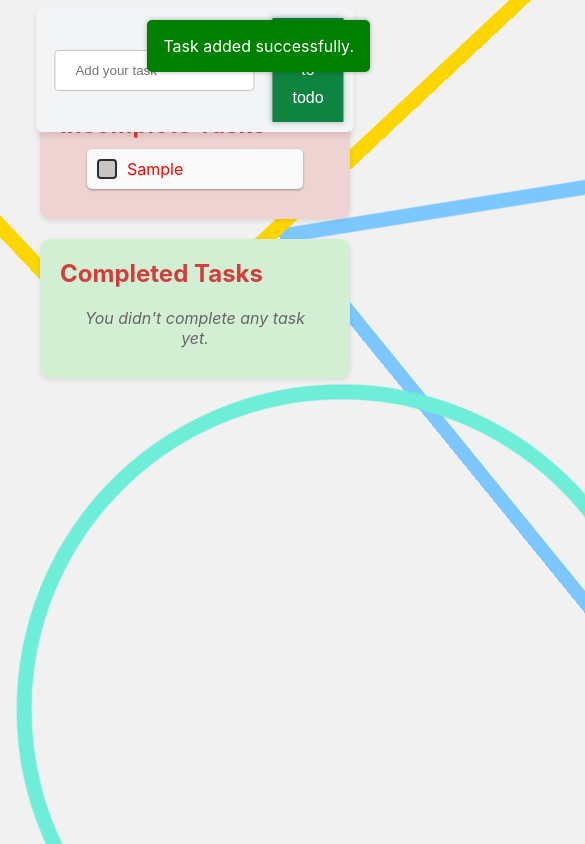
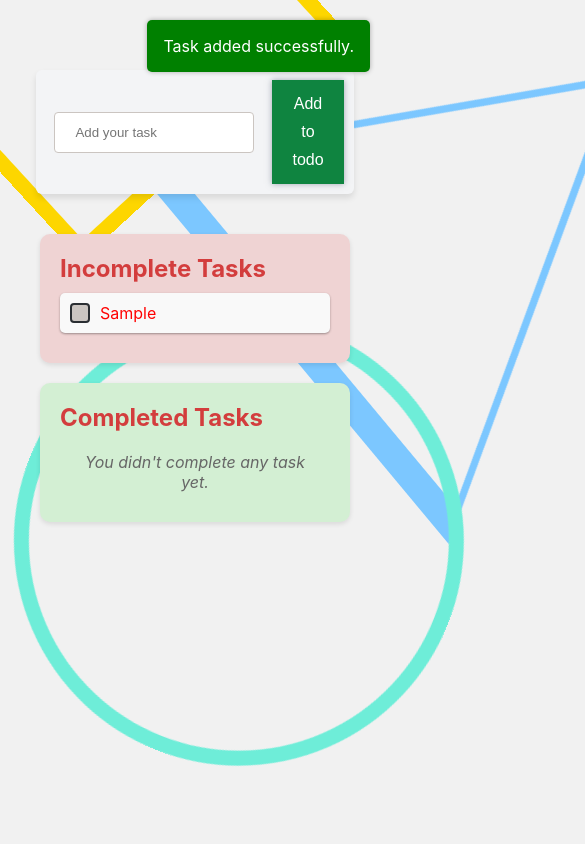
Before and after one commit to negrahodzic/react-todo-app, a React (Create React App) app: page / in a window 390 px wide. Both pictures are taken after typing "Sample" into the empty fields and a click on the button "Add to todo". Shown: the top 844 px of the page, 585 px wide, since content can reach past the window. Built offline with nearby package versions, Linux system fonts and the light colour scheme.

Commit message:
Task actions css fixes

```diff
--- a/src/App.module copy.css
+++ /dev/null
@@ -1,225 +0,0 @@
-@import url('./assets/css/variables.css');
-
-/* General styles */
-body {
-  font-family: 'Segoe UI', Tahoma, Geneva, Verdana, sans-serif;
-  background-color: #f5f5f5;
-}
-
-.add-task-wrapper {
-  display: flex;
-  justify-content: center;
-  align-items: center;
-  margin-top: 40px;
-  position: absolute;
-  margin-bottom: 30px;
-}
-
-.add-task-input {
-  width: 100%;
-  max-width: 300px;
-  padding: 12px 20px;
-  margin: 0 8px;
-  display: inline-block;
-  border: 1px solid var(--color-light);
-  border-radius: 4px;
-  box-sizing: border-box;
-}
-
-/* Todo App Container */
-.todo-app-container {
-  background-color: #ffffff;
-  box-shadow: 0 4px 6px rgba(0, 0, 0, 0.1);
-  padding: 60px 30px 30px;
-  position: relative;
-  max-width: 800px;
-  margin: 40px auto;
-  margin-top: 150px;
-  border-radius: 12px;
-}
-
-.todos {
-  margin-top: 70px;
-}
-
-/* Task list */
-.task-list {
-  display: grid;
-  grid-template-columns: repeat(auto-fit, minmax(300px, 1fr));
-  grid-gap: 20px;
-}
-
-/* Subtasks */
-.subtasks {
-  margin-left: 20px;
-}
-
-.subtasks li {
-  margin-top: 5px;
-  list-style: none;
-}
-
-.subtasks input[type="checkbox"] {
-  margin-right: 5px;
-}
-
-/* Modal styles */
-.modal {
-  display: flex;
-  justify-content: center;
-  align-items: center;
-  position: fixed;
-  z-index: 1;
-  left: 0;
-  top: 0;
-  width: 100%;
-  height: 100%;
-  overflow: auto;
-  background-color: rgba(0, 0, 0, 0.4);
-}
-
-.modal-content {
-  background-color: var(--color-tertiary);
-  border-radius: 12px;
-  box-shadow: 0 4px 6px rgba(0, 0, 0, 0.1);
-  padding: 20px;
-  width: 80%;
-  max-width: 400px;
-}
-
-.modal-content h2 {
-  margin-top: 0;
-  font-size: 1.5rem;
-  color: var(--color-dark);
-}
-
-.modal-content input[type="text"] {
-  width: 100%;
-  padding: 12px 20px;
-  margin: 8px 0;
-  display: inline-block;
-  border: 1px solid var(--color-light);
-  border-radius: 4px;
-  box-sizing: border-box;
-}
-
-/* Custom Checkbox */
-.todo-item input[type="checkbox"] {
-  appearance: none;
-  background-color: var(--color-light);
-  border: 2px solid var(--color-dark);
-  border-radius: 4px;
-  cursor: pointer;
-  display: inline-block;
-  height: 20px;
-  margin-right: 10px;
-  position: relative;
-  width: 20px;
-  transition: background-color 0.3s ease, border-color 0.3s ease;
-}
-
-.todo-item input[type="checkbox"]:before {
-  content: "✓";
-  display: block;
-  position: absolute;
-  top: 50%;
-  left: 50%;
-  font-size: 14px;
-  color: transparent;
-  transform: translate(-50%, -50%);
-  transition: color 0.3s ease;
-}
-
-.todo-item input[type="checkbox"]:checked {
-  background-color: var(--color-secondary);
-  border-color: var(--color-primary);
-}
-
-.todo-item input[type="checkbox"]:checked:before {
-  color: var(--color-primary);
-}
-
-/* Completed Task Style */
-.todo-item.completed {
-  background-color: var(--color-light);
-  opacity: 0.5;
-}
-
-.todo-item.completed label {
-  text-decoration: line-through;
-  color: var(--color-dark);
-  pointer-events: none;
-}
-
-/* Editing task input styles */
-.editing-task-input {
-  background-color: var(--color-tertiary);
-  border: 1px solid var(--color-secondary);
-  border-radius: 4px;
-  color: var(--color-dark);
-  font-size: 1.1rem;
-  margin-left: 10px;
-  outline: none;
-  padding: 5px 10px;
-  width: calc(100% - 20px);
-  box-sizing: border-box;
-  transition-duration: 0.4s;
-}
-
-.editing-task-input:focus {
-  border-color: var(--color-secondary);
-  box-shadow: 0 0 6px rgba(76, 88, 111, 0.5);
-}
-
-.editing-task-input::placeholder {
-  color: var(--color-primary);
-  opacity: 1;
-}
-
-/* Editable task label styles
-.editable-task-label {
-  font-size: 1.1rem;
-  color: var(--color-light);
-  cursor: pointer;
-  padding: 3px 6px;
-  border-radius: 4px;
-  transition-duration: 0.4s;
-}
-
-.editable-task-label:hover {
-  border: 1px dashed var(--color-light);
-}
-
-.todo-item.completed label {
-  text-decoration: line-through;
-  color: var(--color-dark);
-  pointer-events: none;
-}
-
-.tasks-navigation {
-  display: flex;
-  align-items: center;
-  gap: 20px;
-} */
-
-
-.parent-task .task-card {
-  background-color: var(--color-light);
-  color: var(--color-dark);
-  box-shadow: 0 2px 4px rgba(0, 0, 0, 0.1);
-  padding: 15px;
-  border-radius: 10px;
-  border: 1px solid rgba(0, 0, 0, 0.1);
-}
-
-.parent-task .task-card:hover {
-  box-shadow: 0 2px 4px rgba(0, 0, 0, 0.1);
-  transform: none;
-}
-
-/* MEDIA */
-@media (max-width: 800px) {
-  .todo-app-container {
-    padding: 30px;
-  }
-}
--- a/src/App.module.css
+++ b/src/App.module.css
@@ -67,7 +67,13 @@ html {
 
 .background {
   z-index: -999;
+  position: absolute;
+  top: 0;
+  left: 0;
+  width: 100%;
+  min-height: 100vh;
 }
+
 
 .triangle {
   width: 0;
@@ -164,3 +170,51 @@ html {
   left: -10vw;
   animation: clockwise-rotation 145s linear infinite;
 }
+
+/* Add this media query for small devices (landscape phones, 576px and up) */
+@media (max-width: 576px) {
+  .triangleContainer {
+    top: 5vh;
+    left: 30vw;
+    height: 800px;
+    width: 800px;
+  }
+
+  .triangle {
+    border-left: 250px solid transparent;
+    border-right: 250px solid transparent;
+    border-bottom: 433px solid #7CC7FF;
+  }
+
+  .innerTriangle {
+    left: -225px;
+    top: 15px;
+    border-left: 225px solid transparent;
+    border-right: 225px solid transparent;
+    border-bottom: 389.1px solid #F1F1F1;
+  }
+
+  .squareContainer {
+    top: -30%;
+    left: -5%;
+    height: 800px;
+    width: 800px;
+  }
+
+  .square {
+    width: 350px;
+    height: 350px;
+  }
+
+  .circleContainer {
+    top: 40vh;
+    left: -5vw;
+    height: 600px;
+    width: 600px;
+  }
+
+  .circle {
+    width: 450px;
+    height: 450px;
+  }
+}
--- a/src/components/TaskCard/TaskCard.module.css
+++ b/src/components/TaskCard/TaskCard.module.css
@@ -1,20 +1,28 @@
 .todoItem {
     display: flex;
     align-items: center;
+    align-items: flex-start;
     justify-content: space-between;
     background-color: #f9f9f9;
     border-radius: 5px;
-    /* padding: 10px; */
     margin-bottom: 10px;
     box-shadow: 0 1px 3px rgba(0, 0, 0, 0.12), 0 1px 2px rgba(0, 0, 0, 0.24);
     transition: all 0.3s cubic-bezier(0.25, 0.8, 0.25, 1);
     position: relative;
-    width: 80%;
+    width: 100%;
+    /* min-width: 300px; */
+    flex-direction: column;
 }
 
 .todoItem:hover {
     box-shadow: 0 14px 28px rgba(0, 0, 0, 0.25), 0 10px 10px rgba(0, 0, 0, 0.22);
 }
+
+.checkboxAndLabel {
+    display: flex;
+    align-items: center;
+}
+
 
 .completed {
     background-color: #d4edda;
@@ -23,12 +31,13 @@
 .taskContainer {
     display: flex;
     flex-wrap: wrap;
-    justify-content: center;
+    /* justify-content: center; */
     gap: 10px;
 }
 
 /* Custom Checkbox */
 .todoItem input[type="checkbox"] {
+    flex-shrink: 0;
     appearance: none;
     background-color: var(--color-light);
     border: 2px solid var(--color-dark);
@@ -104,8 +113,20 @@
 
 .taskActionsHidden {
     display: none;
+    width: 100%;
 }
 
 .taskContainer:hover .taskActionsHidden {
-    display: block;
+    display: flex;
 }
+
+@media (min-width: 768px) {
+    .todoItem {
+        flex-direction: row;
+    }
+
+    .taskActionsHidden {
+        width: auto;
+        padding: 0;
+    }
+}
--- a/src/components/TaskCard/TaskCard.tsx
+++ b/src/components/TaskCard/TaskCard.tsx
@@ -126,6 +126,7 @@ function TaskCard(props: TaskCardProps) {
     return (
         <div className={styles.taskContainer}>
             <div className={`${styles.todoItem} ${props.className || ''} ${status ? styles.completed : ''}`}>
+                <div className={styles.checkboxAndLabel}>
                     <input type="checkbox" id={`task-${id}`} checked={status} onChange={handleStatusChange} />
 
                     <TaskLabel
@@ -139,7 +140,7 @@ function TaskCard(props: TaskCardProps) {
                         handleSaveEdit={handleSaveEdit}
                         handleEditSubmit={handleEditSubmit}
                     />
-
+                </div>
                 <TaskActions
                     className={styles.taskActionsHidden}
                     task={props.task}
--- a/src/components/TaskInput/TaskInput.css
+++ b/src/components/TaskInput/TaskInput.css
@@ -1,4 +1,11 @@
 @import url('../../assets/css/variables.css');
+
+/* Task Input Wrapper */
+.task-input-wrapper {
+  display: flex;
+  justify-content: center;
+  padding-bottom: 20px;
+}
 
 /* Task Input Container */
 .task-input {
@@ -6,11 +13,6 @@
   display: flex;
   justify-content: center;
   align-items: center;
-  margin-top: 20px;
-  position: fixed;
-  left: 50%;
-  top: 50px;
-  transform: translate(-50%, -50%);
   background-color: var(--color-tertiary);
   padding: 10px;
   border-radius: 6px;
--- a/src/components/TaskInput/TaskInput.tsx
+++ b/src/components/TaskInput/TaskInput.tsx
@@ -79,6 +79,7 @@ function TaskInput(props: TaskInputProps) {
     }
 
     return (
+        <div className="task-input-wrapper">
             <div className="task-input">
                 <input
                     type="text"
@@ -94,6 +95,7 @@ function TaskInput(props: TaskInputProps) {
                     Add to todo
                 </button>
             </div>
+        </div>
     );
 };
 
--- a/src/components/TaskList/TaskList.module.css
+++ b/src/components/TaskList/TaskList.module.css
@@ -39,4 +39,4 @@ h2 {
     text-align: center;
     font-style: italic;
     color: #666;
-  }
+}
```
Lines whose indentation alone changed are shown as unchanged.
